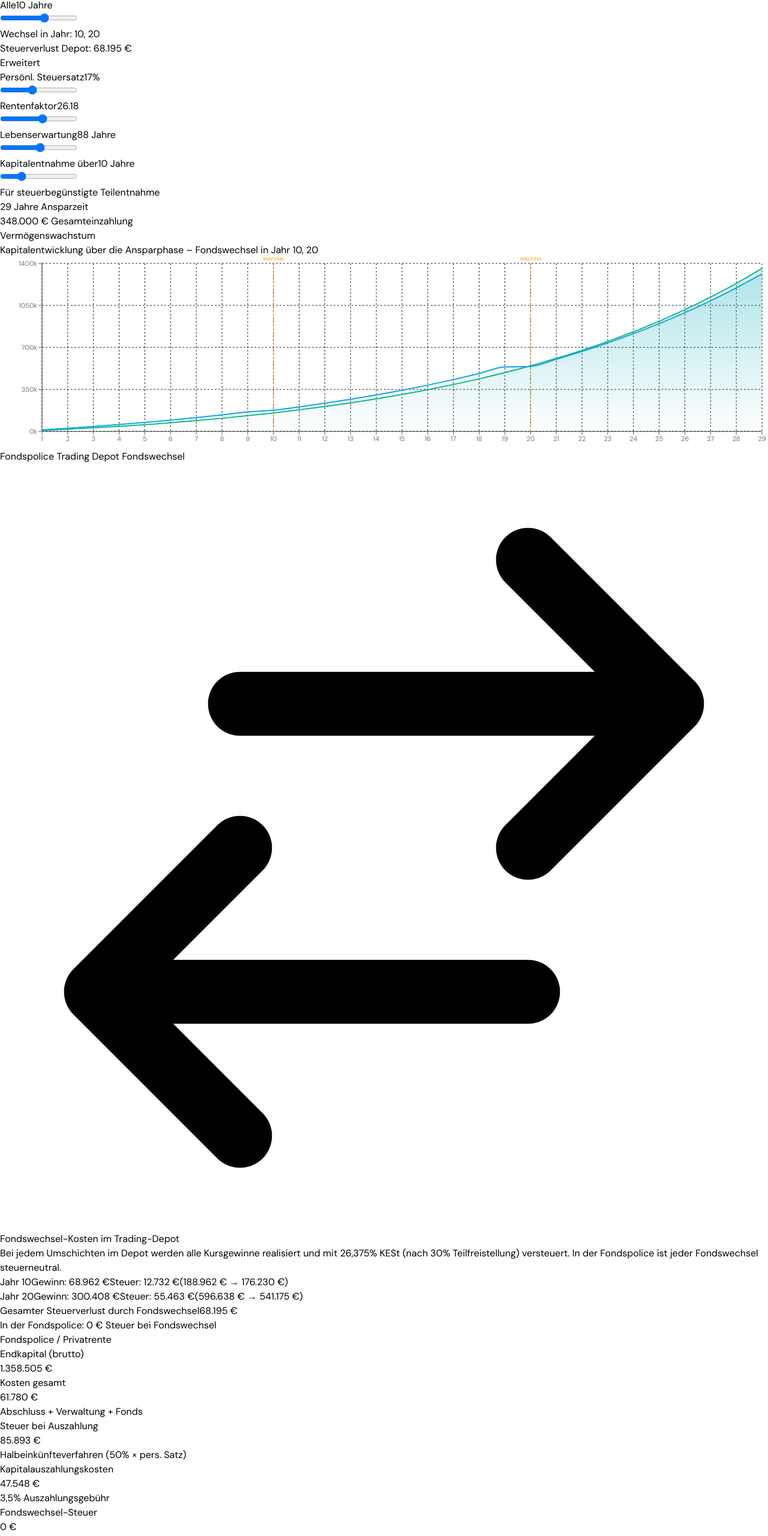
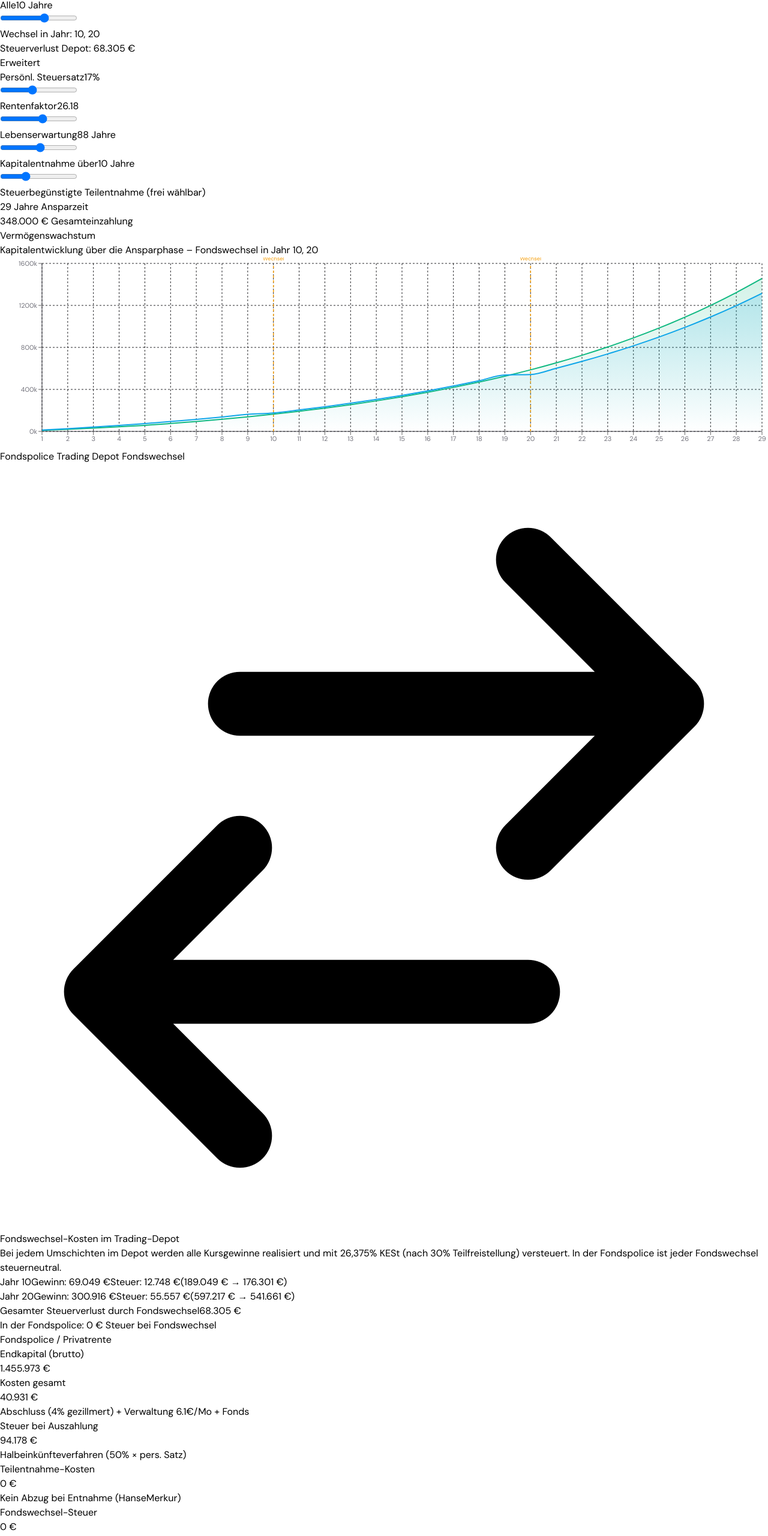
Before and after one commit to Kanne87/fondspolice-rechner, a Next.js app: page / in a window 1280 px wide. Shown: the part 3019-5579 px from the top of the page at 60% size. Built offline with nearby package versions, Linux system fonts and the light colour scheme.

Commit message:
feat: HanseMerkur Vario Care Invest Kostenstruktur + Ansparrendite in Entnahme

```diff
--- a/src/app/page.tsx
+++ b/src/app/page.tsx
@@ -4,20 +4,22 @@ import { AreaChart, Area, XAxis, YAxis, Tooltip, ResponsiveContainer, CartesianG
 
 interface Params {
   beitrag: number; alterHeute: number; rentenEintritt: number; renditePa: number;
-  basiszins: number; fondskostenPa: number; abschlusskostenPct: number;
-  verwaltungStart: number; verwaltungDecrease: number; persSteuersatz: number;
+  basiszins: number; fondsguthabenKosten: number; abschlussKostenPct: number;
+  verwaltungFix: number; laufendeAV: number; persSteuersatz: number;
   rentenfaktor: number; lebenserwartung: number; rentenRendite: number; ertragsanteil: number;
   fondswechselAnzahl: number; fondswechselIntervall: number;
-  entnahmeDauer: number;
+  entnahmeDauer: number; rentenVerwaltungPct: number;
 }
 
 function simulate(params: Params) {
-  const { beitrag, alterHeute, rentenEintritt, renditePa, basiszins, fondskostenPa, abschlusskostenPct, verwaltungStart, verwaltungDecrease, persSteuersatz, rentenfaktor, lebenserwartung, rentenRendite, ertragsanteil, fondswechselAnzahl, fondswechselIntervall, entnahmeDauer } = params;
+  const { beitrag, alterHeute, rentenEintritt, renditePa, basiszins, fondsguthabenKosten, abschlussKostenPct, verwaltungFix, laufendeAV, persSteuersatz, rentenfaktor, lebenserwartung, rentenRendite, ertragsanteil, fondswechselAnzahl, fondswechselIntervall, entnahmeDauer, rentenVerwaltungPct } = params;
   const monate = (rentenEintritt - alterHeute) * 12;
   const monthlyRate = renditePa / 12;
-  const monthlyFondsCost = fondskostenPa / 12;
+  const monthlyFondsCost = fondsguthabenKosten / 12;
   const beitragsSumme = beitrag * monate;
-  const abschlussMonatlich = (beitragsSumme * abschlusskostenPct) / 60;
+  // HanseMerkur: Abschlusskosten gezillmert auf 60 Monate
+  const abschlussGesamt = beitragsSumme * abschlussKostenPct;
+  const abschlussMonatlich = abschlussGesamt / 60;
   const kest = 0.26375;
   const teilfreistellungETF = 0.30;
   const rentenMonate = (lebenserwartung - rentenEintritt) * 12;
@@ -37,10 +39,12 @@ function simulate(params: Params) {
 
   for (let m = 1; m <= monate; m++) {
     const balanceStart = fpBalance + beitrag;
+    // HanseMerkur Fondsguhabenkosten (0,16€ pro 1.000€ monatlich = ~0,192% p.a.)
     const fundCost = balanceStart * monthlyFondsCost;
-    const distCost = m <= 60 ? abschlussMonatlich : 0;
-    const yearIdx = Math.floor((m - 1) / 12);
-    const adminCost = Math.max(verwaltungStart - yearIdx * verwaltungDecrease, 0);
+    // Abschluss+Vertrieb: gezillmert auf 60 Monate, danach laufende A&V
+    const distCost = m <= 60 ? abschlussMonatlich : laufendeAV;
+    // Verwaltungskosten: fix pro Monat
+    const adminCost = verwaltungFix;
     const netForGrowth = balanceStart - fundCost - distCost - adminCost;
     const growth = netForGrowth * monthlyRate;
     fpBalance = netForGrowth + growth;
@@ -104,13 +108,17 @@ function simulate(params: Params) {
   const trNetto = trBalance - Math.max(0, trSteuerAufwand);
 
   const fpGewinn = fpBalance - beitragsSumme;
-  const fpKapitalauszahlungskosten = fpBalance * 0.035;
+  // HanseMerkur: Teilentnahme "Ein Abzug hierfür fällt nicht an" → 0% Kosten
+  const fpKapitalauszahlungskosten = 0;
   const fpSteuerpflichtig = fpGewinn * 0.5;
   const fpSteuerAufwand = fpSteuerpflichtig * persSteuersatz;
   const fpNettoKapital = fpBalance - fpKapitalauszahlungskosten - fpSteuerAufwand;
 
   // ─── Rente ───
-  const fpMonatlicheRente = (fpBalance / 10000) * rentenfaktor;
+  const fpMonatlicheRenteBrutto = (fpBalance / 10000) * rentenfaktor;
+  // HanseMerkur: Rentenverwaltung 1€ pro 100€ Rente = 1%
+  const fpRentenVerwaltung = fpMonatlicheRenteBrutto * rentenVerwaltungPct;
+  const fpMonatlicheRente = fpMonatlicheRenteBrutto - fpRentenVerwaltung;
   const fpErtragsanteil = fpMonatlicheRente * ertragsanteil;
   const fpRentenSteuer = fpErtragsanteil * persSteuersatz;
   const fpNettoRente = fpMonatlicheRente - fpRentenSteuer;
@@ -143,16 +151,20 @@ function simulate(params: Params) {
   const trNettoEntnahmeMax = trBruttoEntnahme - trEntnahmeSteuer;
 
   // ─── Kapitalentnahme (Fondspolice) über N Jahre mit Halbeinkünfteverfahren ───
-  // Jährliche gleichmäßige Brutto-Entnahme, Rest wächst weiter
+  // Kapital bleibt in derselben Anlagestrategie → renditePa (nicht rentenRendite)
+  // HanseMerkur: Teilentnahme ohne Kosten, Fondsguthabenkosten laufen weiter
   // Halbeinkünfteverfahren: nur 50% des Ertragsanteils × pers. Steuersatz
   let keKapital = fpBalance;
   let keCostBasis = beitragsSumme;
   const keJahre = Math.min(entnahmeDauer, lebenserwartung - rentenEintritt);
+  const keRendite = renditePa; // gleiche Rendite wie Ansparphase
 
-  // Annuität berechnen: gleichmäßige Brutto-Entnahme über keJahre bei rentenRendite
+  // Annuität berechnen: gleichmäßige Brutto-Entnahme über keJahre bei keRendite
+  // Berücksichtigt laufende Fondsguthabenkosten (~0,192% p.a.)
+  const keNettoRendite = keRendite - fondsguthabenKosten;
   let keBruttoJahr: number;
-  if (rentenRendite > 0) {
-    keBruttoJahr = keKapital * rentenRendite / (1 - Math.pow(1 + rentenRendite, -keJahre));
+  if (keNettoRendite > 0) {
+    keBruttoJahr = keKapital * keNettoRendite / (1 - Math.pow(1 + keNettoRendite, -keJahre));
   } else {
     keBruttoJahr = keKapital / keJahre;
   }
@@ -162,10 +174,10 @@ function simulate(params: Params) {
   let keNettoGesamt = 0;
 
   for (let j = 1; j <= keJahre; j++) {
-    // Kapital wächst
-    keKapital = keKapital * (1 + rentenRendite);
+    // Kapital wächst mit Ansparrendite, abzgl. laufende Fondsguthabenkosten
+    keKapital = keKapital * (1 + keNettoRendite);
 
-    // Entnahme
+    // Entnahme (keine Kosten bei Teilentnahme laut HanseMerkur)
     const entnahme = Math.min(keBruttoJahr, keKapital);
     const gewinnAnteil = keCostBasis < keKapital ? 1 - (keCostBasis / keKapital) : 0;
     const ertragsAnteilEntnahme = entnahme * gewinnAnteil;
@@ -201,7 +213,9 @@ function simulate(params: Params) {
     trNetto: Math.round(trNetto), trSteuerAufwand: Math.round(Math.max(0, trSteuerAufwand)),
     fpNettoKapital: Math.round(fpNettoKapital), fpSteuerAufwand: Math.round(fpSteuerAufwand),
     fpKapitalauszahlungskosten: Math.round(fpKapitalauszahlungskosten),
+    fpMonatlicheRenteBrutto: Math.round(fpMonatlicheRenteBrutto),
     fpMonatlicheRente: Math.round(fpMonatlicheRente), fpNettoRente: Math.round(fpNettoRente),
+    fpRentenVerwaltung: Math.round(fpRentenVerwaltung),
     trNettoEntnahme: Math.round(zielNetto), trBruttoEntnahme: Math.round(zielBrutto),
     trNettoEntnahmeMax: Math.round(trNettoEntnahmeMax),
     trReichtMonate, trReichtJahre: Math.round(trReichtMonate / 12 * 10) / 10,
@@ -215,7 +229,7 @@ function simulate(params: Params) {
     keSteuerGesamt: Math.round(keSteuerGesamt),
     keNettoGesamt: Math.round(keNettoGesamt),
     keEffektiverSteuersatz,
-    keJahre,
+    keJahre, keRendite,
   };
 }
 
@@ -289,11 +303,11 @@ const customTooltip = ({ active, payload, label }: any) => {
 export default function Page() {
   const [params, setParams] = useState<Params>({
     beitrag: 1000, alterHeute: 38, rentenEintritt: 67, renditePa: 0.09, basiszins: 0.032,
-    fondskostenPa: 0.002, abschlusskostenPct: 0.025, verwaltungStart: 123.17,
-    verwaltungDecrease: 2.796, persSteuersatz: 0.17, rentenfaktor: 26.18,
+    fondsguthabenKosten: 0.00192, abschlussKostenPct: 0.04, verwaltungFix: 6.10,
+    laufendeAV: 1.29, persSteuersatz: 0.17, rentenfaktor: 26.18,
     lebenserwartung: 88, rentenRendite: 0.02, ertragsanteil: 0.17,
     fondswechselAnzahl: 2, fondswechselIntervall: 10,
-    entnahmeDauer: 10,
+    entnahmeDauer: 10, rentenVerwaltungPct: 0.01,
   });
   const [activeTab, setActiveTab] = useState("anspar");
   const set = useCallback((key: keyof Params, val: number) => setParams(p => ({ ...p, [key]: val })), []);
@@ -357,7 +371,7 @@ export default function Page() {
                 <Slider label="Persönl. Steuersatz" value={Math.round(params.persSteuersatz * 100)} onChange={v => set("persSteuersatz", v / 100)} min={0} max={42} step={1} unit="%" />
                 <div className="mt-3"><Slider label="Rentenfaktor" value={params.rentenfaktor} onChange={v => set("rentenfaktor", v)} min={15} max={35} step={0.1} /></div>
                 <div className="mt-3"><Slider label="Lebenserwartung" value={params.lebenserwartung} onChange={v => set("lebenserwartung", v)} min={75} max={100} unit=" Jahre" /></div>
-                <div className="mt-3"><Slider label="Kapitalentnahme über" value={params.entnahmeDauer} onChange={v => set("entnahmeDauer", v)} min={5} max={25} unit=" Jahre" helpText="Für steuerbegünstigte Teilentnahme" /></div>
+                <div className="mt-3"><Slider label="Kapitalentnahme über" value={params.entnahmeDauer} onChange={v => set("entnahmeDauer", v)} min={1} max={30} unit=" Jahre" helpText="Steuerbegünstigte Teilentnahme (frei wählbar)" /></div>
               </div>
               <div className="bg-zinc-800/50 rounded-lg p-3">
                 <p className="text-xs text-zinc-400"><span className="font-semibold text-zinc-300">{r.monate / 12} Jahre</span> Ansparzeit</p>
@@ -431,9 +445,9 @@ export default function Page() {
                 <div className="bg-zinc-900/70 rounded-xl border border-emerald-800/30 p-5 space-y-3">
                   <div className="flex items-center gap-2 mb-3"><span className="w-2.5 h-2.5 rounded-full bg-emerald-500" /><h3 className="text-sm font-semibold text-emerald-400">Fondspolice / Privatrente</h3></div>
                   <MetricCard label="Endkapital (brutto)" value={fmtEur(r.fpBalance)} accent />
-                  <MetricCard label="Kosten gesamt" value={fmtEur(r.fpTotalCosts)} sub="Abschluss + Verwaltung + Fonds" />
+                  <MetricCard label="Kosten gesamt" value={fmtEur(r.fpTotalCosts)} sub={`Abschluss (${Math.round(params.abschlussKostenPct*100)}% gezillmert) + Verwaltung ${params.verwaltungFix}€/Mo + Fonds`} />
                   <MetricCard label="Steuer bei Auszahlung" value={fmtEur(r.fpSteuerAufwand)} sub="Halbeinkünfteverfahren (50% × pers. Satz)" />
-                  <MetricCard label="Kapitalauszahlungskosten" value={fmtEur(r.fpKapitalauszahlungskosten)} sub="3,5% Auszahlungsgebühr" />
+                  <MetricCard label="Teilentnahme-Kosten" value="0 €" sub="Kein Abzug bei Entnahme (HanseMerkur)" accent />
                   {r.switchYears.length > 0 && <MetricCard label="Fondswechsel-Steuer" value="0 €" sub="Steuerfrei im Versicherungsmantel" accent />}
                   <MetricCard label="Netto verfügbar" value={fmtEur(r.fpNettoKapital)} accent />
                 </div>
@@ -463,7 +477,8 @@ export default function Page() {
                     <p className="text-3xl font-bold font-mono text-emerald-400">{fmtEur(r.fpNettoRente)}</p>
                     <p className="text-xs text-zinc-500 mt-1">netto / Monat – garantiert lebenslang</p>
                     <div className="mt-3 pt-3 border-t border-emerald-900/30 space-y-1">
-                      <p className="text-xs text-zinc-400">Brutto: {fmtEur(r.fpMonatlicheRente)}</p>
+                      <p className="text-xs text-zinc-400">Brutto: {fmtEur(r.fpMonatlicheRenteBrutto)}</p>
+                      <p className="text-xs text-zinc-400">Verwaltung: −{fmtEur(r.fpRentenVerwaltung)}/Mo ({Math.round(params.rentenVerwaltungPct * 100)}%)</p>
                       <p className="text-xs text-zinc-400">Ertragsanteilsbesteuerung: {Math.round(params.ertragsanteil * 100)}%</p>
                       <p className="text-xs text-zinc-400">Rentenfaktor: {params.rentenfaktor}</p>
                     </div>
@@ -508,7 +523,7 @@ export default function Page() {
                   </div>
                   <div>
                     <h2 className="text-lg font-semibold text-zinc-100">Alternative: Kapitalentnahme</h2>
-                    <p className="text-sm text-zinc-500">Steuerbegünstigte Teilentnahme über {r.keJahre} Jahre (Halbeinkünfteverfahren)</p>
+                    <p className="text-sm text-zinc-500">Steuerbegünstigte Teilentnahme über {r.keJahre} Jahre bei {Math.round(r.keRendite * 100)}% p.a. (Halbeinkünfteverfahren)</p>
                   </div>
                 </div>
 
@@ -530,7 +545,7 @@ export default function Page() {
                   </div>
                 </div>
 
-                <p className="text-xs text-zinc-400 mb-3">Jährliche Entnahmen – Restkapital wächst mit {Math.round(params.rentenRendite * 100)}% p.a.</p>
+                <p className="text-xs text-zinc-400 mb-3">Jährliche Entnahmen – Restkapital wächst mit {Math.round(params.renditePa * 100)}% p.a. (gleiche Anlagestrategie)</p>
 
                 <div className="overflow-x-auto">
                   <table className="w-full text-xs">
@@ -571,6 +586,9 @@ export default function Page() {
                 <div className="mt-4 bg-violet-950/20 rounded-lg p-3 border border-violet-800/20">
                   <p className="text-sm text-zinc-300">
                     <span className="text-violet-400 font-semibold">Halbeinkünfteverfahren:</span> Bei Auszahlung nach dem 62. Lebensjahr und mind. 12 Jahren Vertragslaufzeit wird nur die Hälfte des Ertragsanteils mit dem persönlichen Steuersatz ({Math.round(params.persSteuersatz * 100)}%) versteuert. Effektiv zahlst du nur <span className="text-emerald-400 font-semibold">{(r.keEffektiverSteuersatz * 100).toFixed(1)}%</span> Steuern statt {(26.375 * 0.7).toFixed(1)}% KESt im Depot.
+                  </p>
+                  <p className="text-sm text-zinc-400 mt-2">
+                    <span className="text-zinc-300 font-medium">HanseMerkur Vario Care Invest:</span> Teilentnahmen ohne Abzug. Das Restkapital bleibt investiert ({Math.round(r.keRendite * 100)}% p.a.) – laufende Fondsguthabenkosten ({(params.fondsguthabenKosten * 100).toFixed(2)}% p.a.) werden weiter berechnet.
                   </p>
                 </div>
               </div>
```
